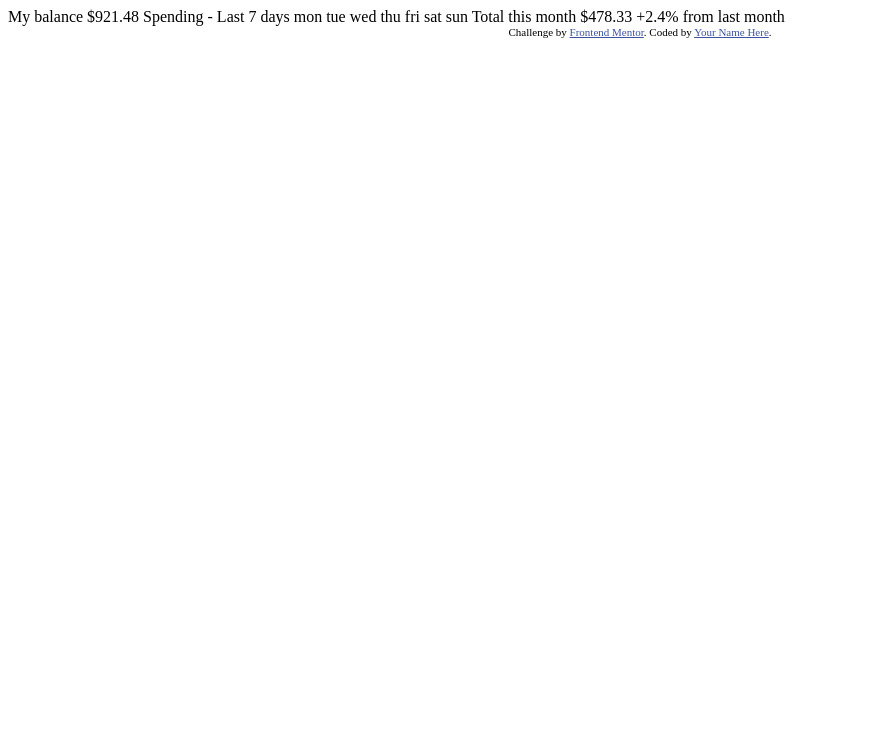
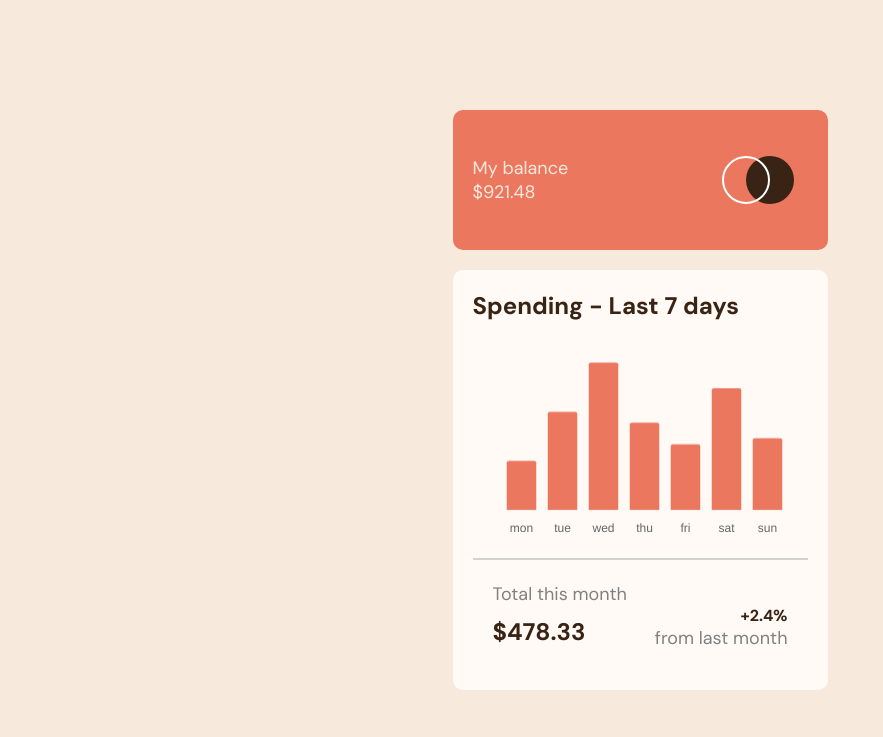
Before and after one commit to luke-song/expense-chart-component, a plain HTML site: page index.html in a window 1280 px wide. Shown: the whole page, without its empty margins (0-883 px from the left). Drawn offline with nearby package versions, Linux system fonts and the light colour scheme.

Commit message:
:lipstick: HTML and CSS solution, chart.js

```diff
--- /dev/null
+++ b/chart.js
@@ -0,0 +1,73 @@
+async function createChart() {
+  try {
+    // Fetch the data from the JSON file
+    const response = await fetch("data.json");
+    const data = await response.json();
+
+    // Extract the xValues and yValues from the data
+    const xValues = data.map((item) => item.day);
+    const yValues = data.map((item) => item.amount);
+
+    // Create the chart
+    new Chart("myChart", {
+      type: "bar",
+      data: {
+        labels: xValues,
+        datasets: [
+          {
+            backgroundColor: "#ec775f",
+            hoverBackgroundColor: "#76b5bc",
+            data: yValues,
+            borderRadius: 2,
+          },
+        ],
+      },
+      options: {
+        aspectRatio: 1.5,
+        plugins: {
+          legend: { display: false },
+          title: {
+            display: false,
+            text: "Spending - Last 7 days",
+          },
+        },
+        scales: {
+          x: {
+            grid: {
+              display: false,
+            },
+            ticks: {
+              display: true,
+              font: {
+                color: "gray",
+              },
+            },
+            // Hide x-axis line
+            border: {
+              display: false,
+            },
+          },
+          y: {
+            grid: {
+              display: false,
+            },
+            ticks: {
+              display: false,
+              beginAtZero: true,
+              min: 0,
+              max: 55,
+            },
+            // Hide y-axis line
+            border: {
+              display: false,
+            },
+          },
+        },
+      },
+    });
+  } catch (error) {
+    console.error("Error:", error);
+  }
+}
+
+createChart();
--- a/index.html
+++ b/index.html
@@ -1,43 +1,49 @@
 <!DOCTYPE html>
 <html lang="en">
-<head>
-  <meta charset="UTF-8">
-  <meta name="viewport" content="width=device-width, initial-scale=1.0"> <!-- displays site properly based on user's device -->
+  <head>
+    <meta charset="UTF-8" />
+    <meta name="viewport" content="width=device-width, initial-scale=1.0" />
+    <link
+      rel="icon"
+      type="image/png"
+      sizes="32x32"
+      href="./images/favicon-32x32.png"
+    />
+    <title>Expenses chart component</title>
+    <link rel="stylesheet" href="styles.css"/>
+    <link rel="preconnect" href="https://fonts.googleapis.com">
+<link rel="preconnect" href="https://fonts.gstatic.com" crossorigin>
+<link href="https://fonts.googleapis.com/css2?family=DM+Sans:opsz,wght@9..40,400;9..40,700&display=swap" rel="stylesheet">
+  </head>
+  <body>
+    <main class="component">
+      <section class="component-1">
+        <div class="balance-box">
+          <div class="balance">
+            <span class="expense-total-balance-title"> My balance </span>
+            <span class="expense-total-balance-price"> $921.48 </span>
+          </div>
+          <div class="logo"></div>
+        </div>
+      </section>
+      <section class="component-2">
+        <span class="expense-chart-title"> Spending - Last 7 days </span>
+        <div class="expense-chart"><canvas id="myChart" style="width:100%;max-width:700px"></canvas></div>
+        <hr />
+        <div class="expense-recent-balance">
+          <div class="left">
+            <span class="expense-recent-balance-title"> Total
+    this month </span>
+            <span class="expense-recent-balance-price">$478.33</span>
+          </div>
+          <div class="right">
+            <span class="expense-recent-balance-percent"> +2.4% </span>
+            <span class="expense-recent-balance-subtitle"> from last month </span>
+          </div>
+      </section>
+    </main>
+    <script src="https://cdn.jsdelivr.net/npm/chart.js"></script>
+<script src="chart.js"></script>
 
-  <link rel="icon" type="image/png" sizes="32x32" href="./images/favicon-32x32.png">
-
-  <title>Frontend Mentor | Expenses chart component</title>
-
-  <!-- Feel free to remove these styles or customise in your own stylesheet 👍 -->
-  <style>
-    .attribution { font-size: 11px; text-align: center; }
-    .attribution a { color: hsl(228, 45%, 44%); }
-  </style>
-</head>
-<body>
-
-  My balance
-  $921.48
-
-  Spending - Last 7 days
-
-  mon
-  tue
-  wed
-  thu
-  fri
-  sat
-  sun
-
-  Total this month
-  $478.33
-
-  +2.4%
-  from last month
-
-  <div class="attribution">
-    Challenge by <a href="https://www.frontendmentor.io?ref=challenge" target="_blank">Frontend Mentor</a>.
-    Coded by <a href="#">Your Name Here</a>.
-  </div>
-</body>
+  </body>
 </html>
--- /dev/null
+++ b/styles.css
@@ -0,0 +1,152 @@
+* {
+  margin: 0;
+  padding: 0;
+  box-sizing: border-box;
+}
+
+:root {
+  --SoftRed: hsl(10, 79%, 65%);
+  --Cyan: hsl(186, 34%, 60%);
+  --DarkBrown: hsl(25, 47%, 15%);
+  --MediumBrown: hsl(28, 10%, 53%);
+  --Cream: hsl(27, 66%, 92%);
+  --VeryPaleOrange: hsl(33, 100%, 98%);
+}
+
+body,
+main {
+  background-color: var(--Cream);
+  font-family: "DM Sans", sans-serif;
+  font-size: 18px;
+  display: flex;
+  justify-content: center;
+  align-items: center;
+  height: 100vh;
+}
+
+.component {
+  display: flex;
+  flex-direction: column;
+  align-items: center;
+  justify-content: center;
+  width: 375px;
+  height: 667px;
+  /* box-shadow: 0px 10px 10px rgba(0, 0, 0, 0.1); */
+  gap: 20px;
+}
+
+.component .component-1 {
+  background-color: var(--SoftRed);
+  color: var(--Cream);
+  border-radius: 10px;
+  width: 100%;
+}
+
+.component-1 .balance-box {
+  display: flex;
+  flex-direction: row;
+  align-items: center;
+  justify-content: space-between;
+  padding: 20px;
+  /* width: 100%; */
+  /* height: 100%; */
+}
+.component-1 .balance-box .balance {
+  display: flex;
+  flex-direction: column;
+}
+
+.component-1 .balance-box .logo {
+  background-image: url("./images/logo.svg");
+  background-repeat: no-repeat;
+  background-position: center;
+  width: 100px;
+  height: 100px;
+}
+
+.component .component-2 {
+  background-color: var(--VeryPaleOrange);
+  color: var(--DarkBrown);
+  border-radius: 10px;
+  width: 100%;
+  padding: 20px;
+}
+
+.component .component-2 .expense-chart-title {
+  font-weight: 700;
+  font-size: 1.5rem;
+}
+
+.component .component-2 .expense-chart {
+  display: flex;
+  flex-direction: row;
+  align-items: center;
+  justify-content: space-between;
+  padding: 20px;
+  color: grey;
+}
+
+.component .component-2 hr {
+  border: 1px solid lightgray;
+  width: 100%;
+}
+
+.component .component-2 .expense-recent-balance {
+  display: flex;
+  flex-direction: row;
+  align-items: center;
+  justify-content: space-between;
+  padding: 20px;
+  gap: 20px;
+}
+
+.component .component-2 .expense-recent-balance .left {
+  display: flex;
+  flex-direction: column;
+}
+
+.component
+  .component-2
+  .expense-recent-balance
+  .left
+  .expense-recent-balance-title {
+  color: gray;
+  margin-bottom: 10px;
+}
+
+.component
+  .component-2
+  .expense-recent-balance
+  .left
+  .expense-recent-balance-price {
+  font-weight: 700;
+  font-size: 1.5rem;
+}
+
+.component
+  .component-2
+  .expense-recent-balance
+  .right
+  .expense-recent-balance-percent {
+  font-size: 1rem;
+  font-weight: 700;
+}
+
+.component
+  .component-2
+  .expense-recent-balance
+  .right
+  .expense-recent-balance-subtitle {
+  color: gray;
+}
+
+.component .component-2 .expense-recent-balance .right {
+  display: flex;
+  align-items: flex-end;
+  padding-top: 25px;
+}
+
+.component .component-2 .expense-recent-balance .right {
+  display: flex;
+  flex-direction: column;
+}
```
